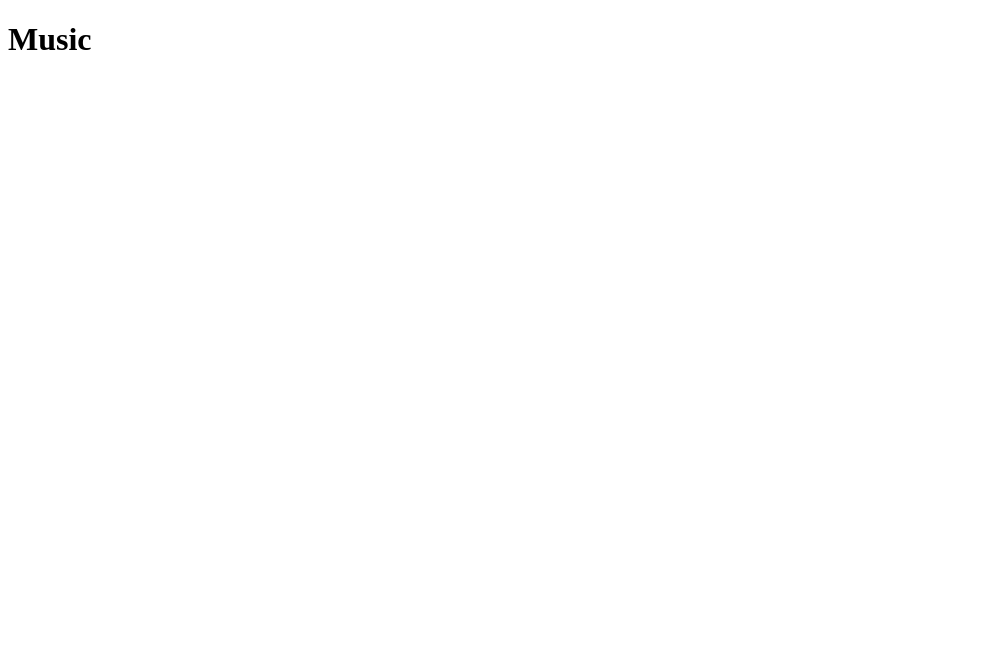
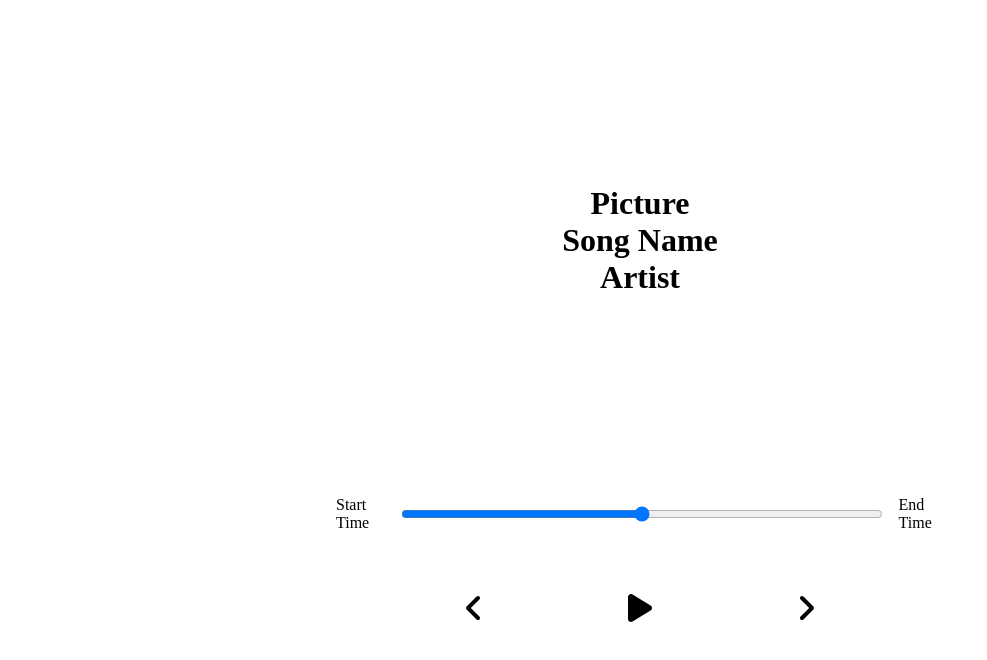
Before and after one commit to mahbubrahman1/music-player, a React (Create React App) app: page / in a window 1280 px wide. Shown: the top 660 px of the page, without its empty margins (0-987 px from the left). Built offline with nearby package versions, Linux system fonts and the light colour scheme.

Commit message:
implemented style

```diff
--- a/package.json
+++ b/package.json
@@ -3,6 +3,9 @@
   "version": "0.1.0",
   "private": true,
   "dependencies": {
+    "@fortawesome/fontawesome-svg-core": "^6.2.1",
+    "@fortawesome/free-solid-svg-icons": "^6.2.1",
+    "@fortawesome/react-fontawesome": "^0.2.0",
     "@testing-library/jest-dom": "^5.16.5",
     "@testing-library/react": "^13.4.0",
     "@testing-library/user-event": "^13.5.0",
--- a/src/App.js
+++ b/src/App.js
@@ -1,7 +1,13 @@
+import React from 'react';
+import Song from './components/Song';
+import Player from './components/Player';
+import './styles/app.scss';
+
 function App() {
   return (
     <div className="App">
-      <h1>Music</h1>
+      <Song />
+      <Player />
     </div>
   );
 }
--- /dev/null
+++ b/src/components/Player.jsx
@@ -0,0 +1,22 @@
+import React from 'react'
+import { FontAwesomeIcon } from '@fortawesome/react-fontawesome'
+import { faPlay, faAngleLeft, faAngleRight } from '@fortawesome/free-solid-svg-icons'
+
+const Player = () => {
+    return (
+        <div className='player-container'>
+            <div className="time-control">
+                <p>Start Time</p>
+                <input type="range" />
+                <p>End Time</p>
+            </div>
+            <div className="play-control">
+                <FontAwesomeIcon className='back-icon' size='2x' icon={faAngleLeft} />
+                <FontAwesomeIcon className='play-icon' size='2x' icon={faPlay} />
+                <FontAwesomeIcon className='forward-icon' size='2x' icon={faAngleRight} />
+            </div>
+        </div>
+    )
+}
+
+export default Player
--- /dev/null
+++ b/src/components/Song.jsx
@@ -0,0 +1,13 @@
+import React from 'react'
+
+const Song = () => {
+    return (
+        <div className='song-container'>
+            <h1>Picture</h1>
+            <h1>Song Name</h1>
+            <h1>Artist</h1>
+        </div>
+    )
+}
+
+export default Song
--- /dev/null
+++ b/src/styles/_player.scss
@@ -0,0 +1,33 @@
+.player-container {
+    min-height: 20vh;
+    display: flex;
+    flex-direction: column;
+    align-items: center;
+    justify-content: space-between;
+}
+
+.time-control {
+    width: 50%;
+    display: flex;
+
+    input {
+        width: 100%;
+        padding: 1rem 2rem;
+    }
+
+    p {
+        padding: 1rem;
+    }
+}
+
+.play-control {
+    display: flex;
+    justify-content: space-between;
+    align-items: center;
+    padding: 1rem;
+    width: 30%;
+
+    svg {
+        cursor: pointer;
+    }
+}
--- /dev/null
+++ b/src/styles/_song.scss
@@ -0,0 +1,7 @@
+.song-container {
+    min-height: 60vh;
+    display: flex;
+    flex-direction: column;
+    align-items: center;
+    justify-content: center;
+}
--- a/src/styles/app.scss
+++ b/src/styles/app.scss
@@ -3,3 +3,6 @@
     padding: 0;
     box-sizing: border-box;
 }
+
+@import "./song";
+@import "./player";
```
Also changed, not shown: 1 other file (tests, documents, lock files or other folders).
